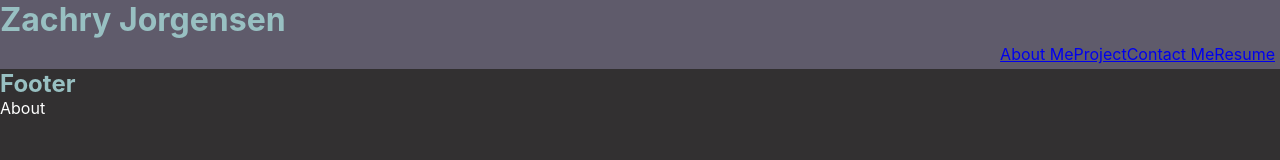
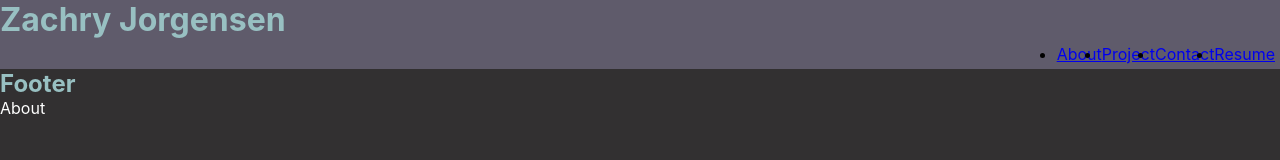
Before and after one commit to zdjorgensen/React-Portfolio, a React (Create React App) app: page / in a window 1280 px wide. Shown: the top 160 px of the page. Built offline with nearby package versions, Linux system fonts and the light colour scheme.

Commit message:
navigation to pages set up

```diff
--- a/src/App.css
+++ b/src/App.css
@@ -18,4 +18,5 @@ a:hover{
 
 h1 {
   color: #98c0c2;
+
 }
--- a/src/components/Header.js
+++ b/src/components/Header.js
@@ -1,5 +1,4 @@
 import React from 'react';
-import Navigation from './Navigation';
 
 const styles = {
     headerStyle: {
@@ -11,7 +10,6 @@ function Header() {
     return (
         <header style={styles.headerStyle} >
             <h1> Zachry Jorgensen </h1>
-            <Navigation />
         </header>
     )
 }
--- a/src/components/Navigation.js
+++ b/src/components/Navigation.js
@@ -2,7 +2,7 @@ import React from 'react';
 
 const styles = {
     navigationStyle: {
-        // background: '#5F5B6B',
+        background: '#5F5B6B',
         display: 'flex',
         justifyContent: 'flex-end',
         flexDirection: 'row',
@@ -14,16 +14,50 @@ const styles = {
     }
 };
 
-function Navigation() {
+function Navigation({ currentPage, handlePageChange }) {
     return (
         <div>
             <nav style={styles.navigationStyle}>
-                <a href="#about"> About Me </a>
-                <a href="#project"> Project </a>
-                <a href="#contact"> Contact Me </a>
-                <a href="#resume"> Resume </a>
+                <ul>
+                    <li>
+                        <a href="#about" onClick={() => handlePageChange('About')}
+                        className={currentPage === 'About' ? 'link active' : 'link'}
+                        >
+                            About
+                        </a>
+                    </li>
+                </ul>
+                <ul>
+                    <li>
+                        <a href="#project" onClick={() => handlePageChange('Project')}
+                        className={currentPage === 'Project' ? 'link active' : 'link'}
+                        >
+                            Project
+                        </a>
+                    </li>
+                </ul>
+                <ul>
+                    <li>
+                        <a href="#Contact" onClick={() => handlePageChange('Contact')}
+                        className={currentPage === 'Contact' ? 'link active' : 'link'}
+                        >
+                            Contact
+                        </a>
+                    </li>
+                </ul>
+                <ul>
+                    <li>
+                        <a href="#resume" onClick={() => handlePageChange('Resume')}
+                        className={currentPage === 'Resume' ? 'link active' : 'link'}
+                        >
+                            Resume
+                        </a>
+                    </li>
+                </ul>
+
             </nav>
         </div>
-    )
+    );
 }
+
 export default Navigation;
--- a/src/components/Portfolio.js
+++ b/src/components/Portfolio.js
@@ -30,8 +30,8 @@ export default function Portfolio() {
 
     return (
         <div>
-            <Header currentPage={currentPage} handlePageChange={handlePageChange}/>
-
+            <Header />
+            <Navigation currentPage={currentPage} handlePageChange={handlePageChange} />
             <Footer />
             {renderPage()}
         </div>
```
Also changed, not shown: src/App.js (+0 -17 lines).
